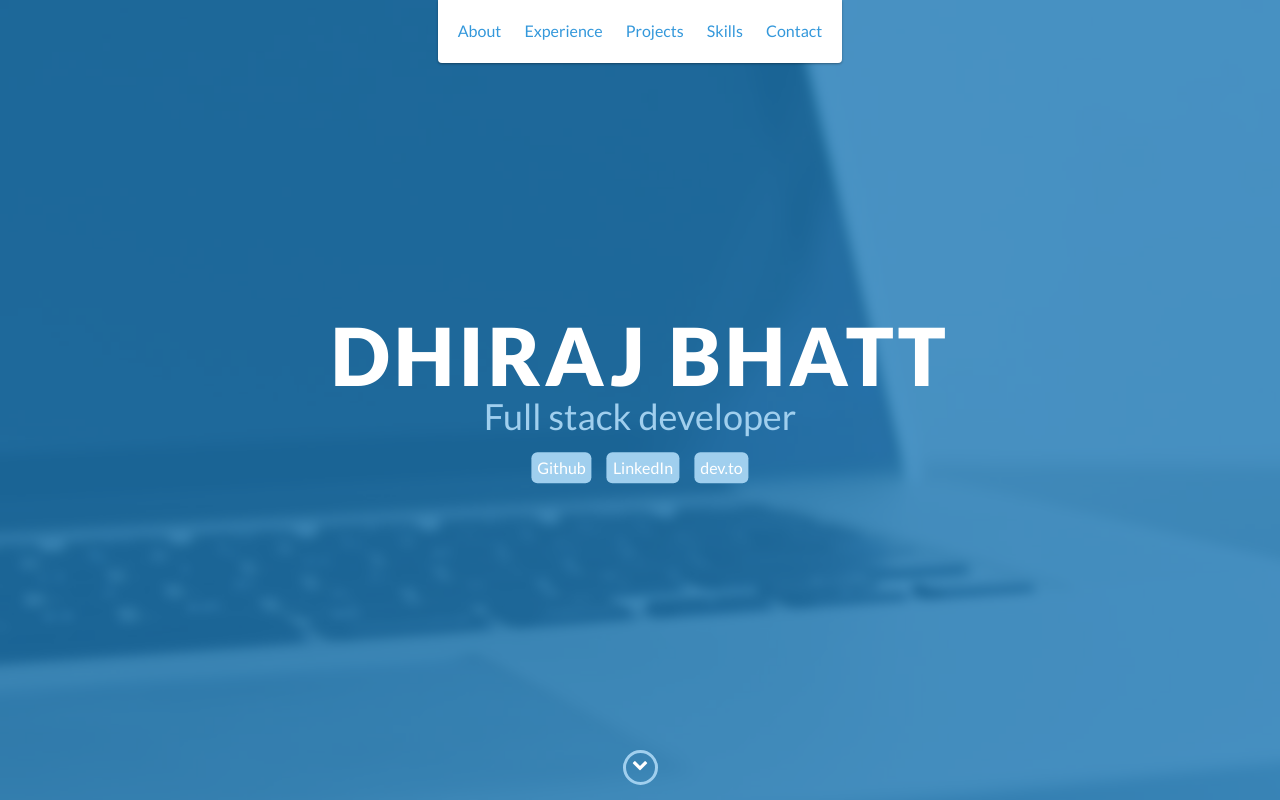
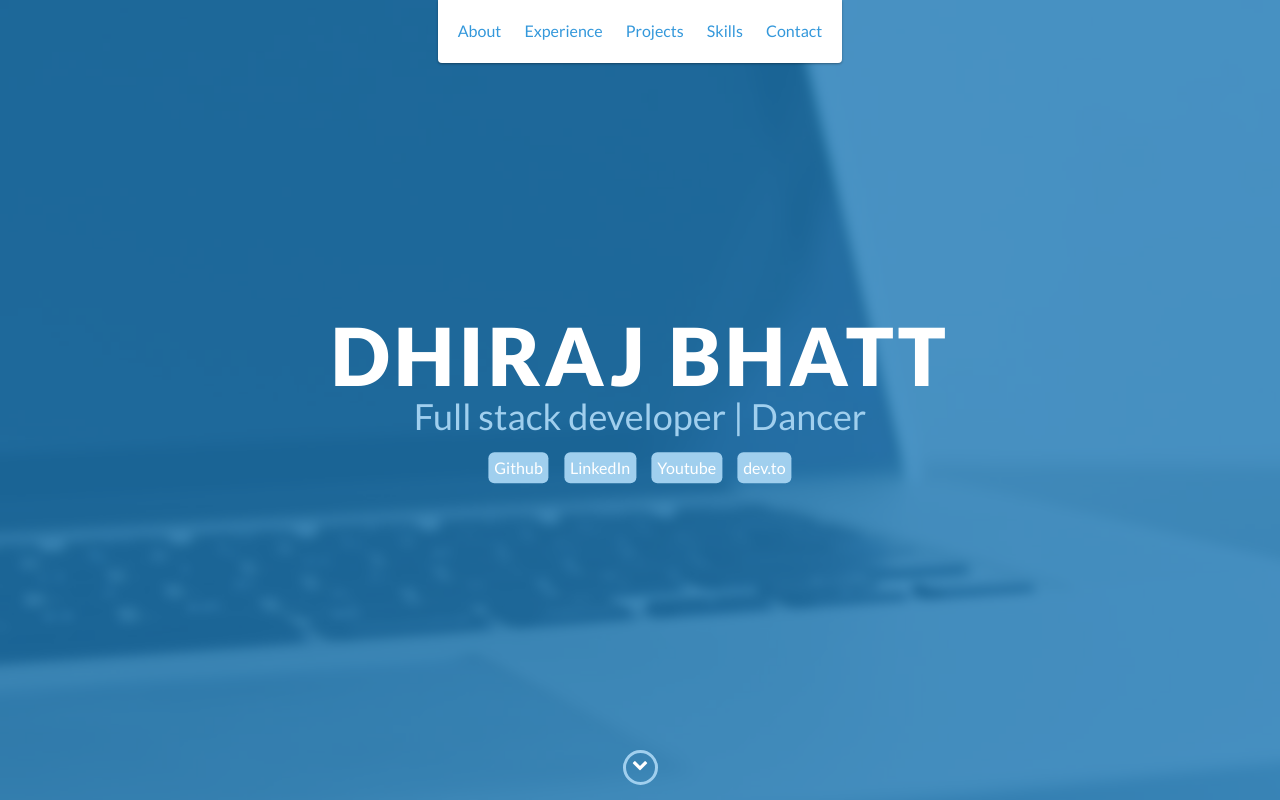
Before and after one commit to Dhiraj072/dhiraj072.github.io, a website: page index.html in a window 1280 px wide. Shown: the top 800 px of the page. Drawn offline with nearby package versions, Linux system fonts and the light colour scheme.

Commit message:
Add youtube channel link

```diff
--- a/index.html
+++ b/index.html
@@ -55,9 +55,10 @@
     <div id="lead">
         <div id="lead-content">
             <h1>Dhiraj Bhatt</h1>
-            <h2>Full stack developer</h2>
+            <h2>Full stack developer | Dancer</h2>
             <span><a href="https://github.com/Dhiraj072" target="_blank">Github</a></span>
             <span><a href="https://www.linkedin.com/in/bhattdhiraj/" target="_blank">LinkedIn</a></span>
+	    <span><a href="https://www.youtube.com/channel/UCw0E6GZVOpFw6uESweL-6yg" target="_blank">Youtube</a></span>
 	    <span><a href="https://dev.to/dhiraj072" target="_blank">dev.to</a></span>
             <!-- <a href="#" class="btn-rounded-white">Download Resume</a> -->
 
```
